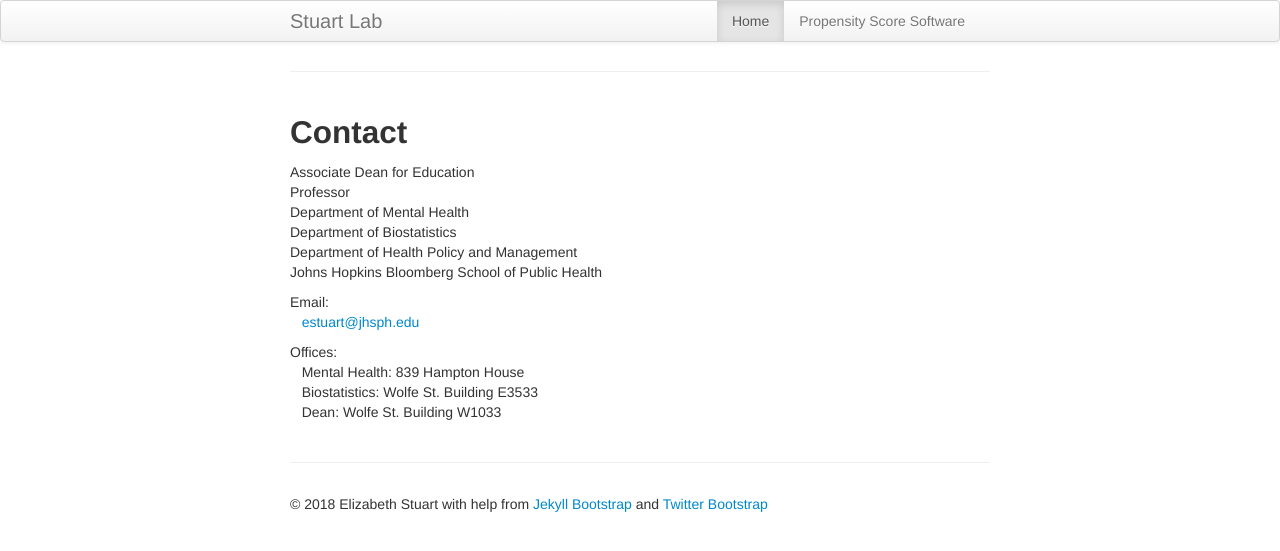
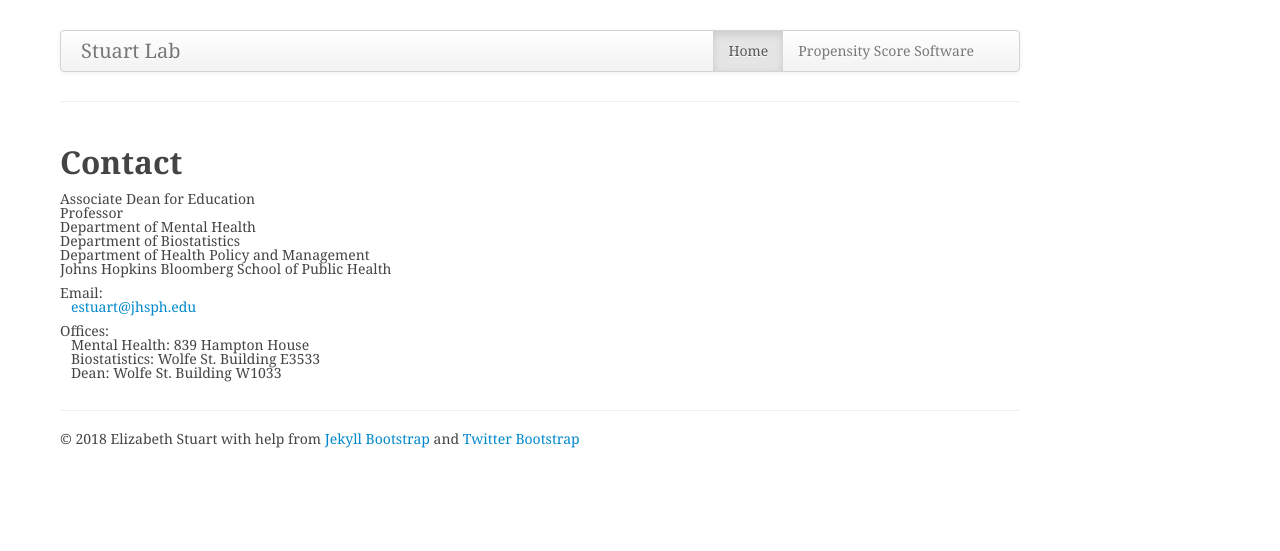
Before and after one commit to StuartRA/StuartRA.github.io, a Jekyll site: the page built from 00-index.md, in a window 1280 px wide. Shown: the top 551 px of the page. Built offline with Jekyll 4.4.1, drawn with Linux system fonts in a browser that asks for light colours.

Commit message:
Update style.css

```diff
--- a/assets/themes/twitter/css/style.css
+++ b/assets/themes/twitter/css/style.css
@@ -1,10 +1,19 @@
-/* Custom container */
+/* Custom container
 .container-narrow {
   margin: 0 auto;
   max-width: 700px; }
 
 .container-narrow > hr {
-  margin: 30px 0; }
+  margin: 30px 0; } */
+
+body{
+    margin: 0 30px;
+    font-family: Georgia, Palatino, serif;
+    color: #444444;
+    line-height: 1;
+    max-width: 960px;
+    padding: 30px;
+}
 
 .navbar .nav {
   float: right; }
```
